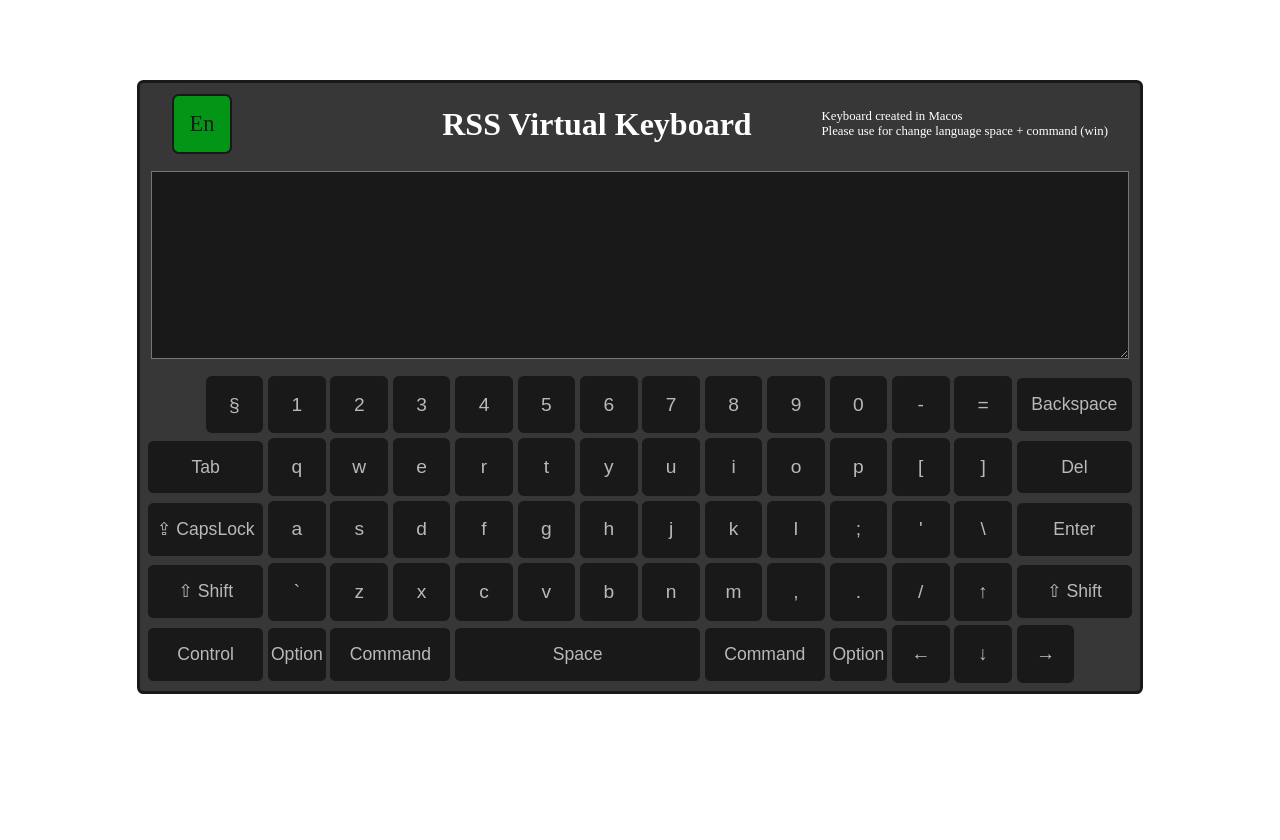
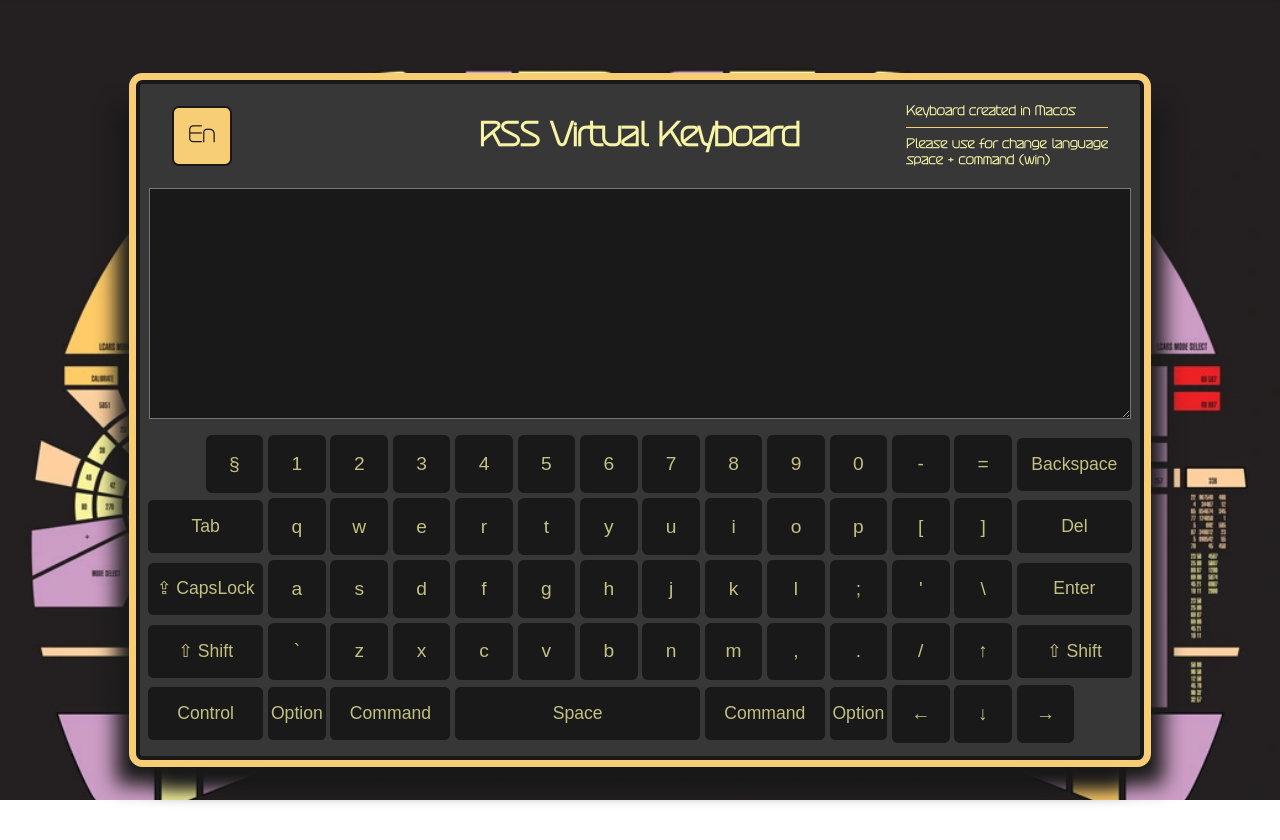
Before and after one commit to VladimirTumiloDenisovich/RSS-Virtual-Keyboard, a website with bundled scripts: page index.html in a window 1280 px wide. Before the commit the page ends 800 px from the top, so only its background shows below. Built offline with nearby package versions, Linux system fonts and the light colour scheme.

Commit message:
feat: finish Star Trek design

```diff
--- a/css/style.css
+++ b/css/style.css
@@ -1,17 +1,54 @@
-* {
+@font-face {
+  font-family: 'Atures 300 Personal Use Only';
+  src: url('../fonts/Atures300PersonalUseOnly-amxR.ttf') format('truetype');
+  font-weight: normal;
+  font-style: normal;
+  }
+
+@font-face {
+  font-family: 'Atures 500 Personal Use Only';
+  src: url('../fonts/Atures500PersonalUseOnly-GD6D.ttf') format('truetype');
+  font-weight: normal;
+  font-style: normal;
+  }
+
+  * {
   margin: 0;
   padding: 0;
 }
 
+.body::before {
+  content: ' ';
+  display: block;
+  position: absolute;
+  left: 0;
+  top: 0;
+  width: 100%;
+  height: 100%;
+  opacity: 1;
+  background: #000000;  background-image: url('../assets/background-img.png');
+
+  background-repeat: no-repeat;
+  background-position: 50% 0;
+  background-size: cover;
+}
+
 .keyboard-area {
+  position: relative;
+  z-index: 2;
+
   margin: 5em auto;
   min-width: 500px;
   max-width: 1000px;
-  height: 38rem;
+  height: 42rem;
+
+  font-family: "Atures 300 Personal Use Only", 'Comfortaa', sans-serif;;
 
   background: #373737;
-  border: 3px solid #191919;
+  border: 4px solid #191919;
+  outline:  7px solid #f7cd76;
   border-radius: 0.4em;
+  box-shadow: 20px 25px 20px #191919, -20px 25px 20px #191919;
 }
 
 .keyboard-area__header {
@@ -22,7 +59,20 @@
   margin: 0.7em 2em;
 
   text-align: center;
-  color: #ffffff;
+  color: #f7f4a6;
+}
+
+.header__language {
+  display: flex;
+  justify-content: center;
+  align-items: center;
+  height: 2.5em;
+  width: 2.5em;
+  font-size: 1.4em;
+  color: #191919;
+  background: #f7cd76;
+  border: 2px solid #191919;
+  border-radius: 0.3em;
 }
 
 .header__name {
@@ -32,17 +82,30 @@
 
 .header__info {
   text-align: start;
+  font-family: "Atures 500 Personal Use Only", 'Comfortaa', sans-serif;;
   font-size: 0.8em;
+  line-height: 1.3em;
+}
+
+.info__text {
+  padding: 0.6em 0;
+}
+
+.info__text_bottom-line {
+    border-bottom: 1px solid #f7cd76;
 }
 
 .keyboard-area__textarea {
   display: block;
   width: 96%;
   height: 10em;
-  margin: 1em auto;
+  margin: 0.1em auto 0.8em;
   padding: 0.5em;
+
+  font-family: 'Comfortaa', sans-serif;
   font-size: 1.3em;
-  color: #ffffff;
+  color: #f7f4a6;
+
   background: #191919;
 }
 
@@ -59,26 +122,14 @@
   margin: 0.5em;
 }
 
-.header__language {
-  display: flex;
-  justify-content: center;
-  align-items: center;
-  height: 2.5em;
-  width: 2.5em;
-  font-size: 1.4em;
-  color: #191919;
-  background: #029516;
-  border: 2px solid #191919;
-  border-radius: 0.3em;
-
-}
-
 .key {
   height: 3em;
-  color: #b9b9b9;
+  color: #c3c082;
   background: #191919;
   border: 2px solid #191919;
   border-radius: 0.3em;
+  font-family: 'Comfortaa', sans-serif;
+
 
   transition: .2s;
 }
@@ -90,13 +141,13 @@
 
 .key:active {
   color: #191919;
-  background: #b9b9b9;
+  background: #c69fc4;
   border: 2px solid #b9b9b9;
 }
 
 .key_active {
   color: #191919;
-  background: #b9b9b9;
+  background: #c69fc4;
   border: 2px solid #b9b9b9;
 }
 
--- a/index.html
+++ b/index.html
@@ -6,6 +6,7 @@
   <meta name="viewport" content="width=device-width, initial-scale=1.0">
   <title>RSS Virtual Keyboard</title>
   <link rel="stylesheet" href="./css/style.css">
+  <link rel="preconnect" href="https://fonts.googleapis.com">
 </head>
 <body class="body">
   <div class="keyboard-area">
@@ -15,8 +16,8 @@
     </div>
       <h2 class="header__name">RSS Virtual Keyboard</h2>
       <div class="header__info">
-        <p class="info__text">Keyboard created in Macos</p>
-        <p class="info__text">Please use for change language space + command (win)</p>
+        <p class="info__text info__text_bottom-line">Keyboard created in Macos</p>
+        <p class="info__text">Please use for change language<br>space + command (win)</p>
     </div>
     </header>
     <textarea class="keyboard-area__textarea textarea" id="textarea" rows="5" cols="50"></textarea>
@@ -285,6 +286,7 @@
     </div>
   </div>
 
+
   <script src="./js/keyLayout.js" type="module"></script>
   <script src="./js/changeLenguage.js" type="module"></script>
   <script src="./js/app.js" type="module"></script>
```
Also changed, not shown: assets/background-img.png (added), fonts/Atures300PersonalUseOnly-amxR.ttf (added), fonts/Atures500PersonalUseOnly-GD6D.ttf (added).
